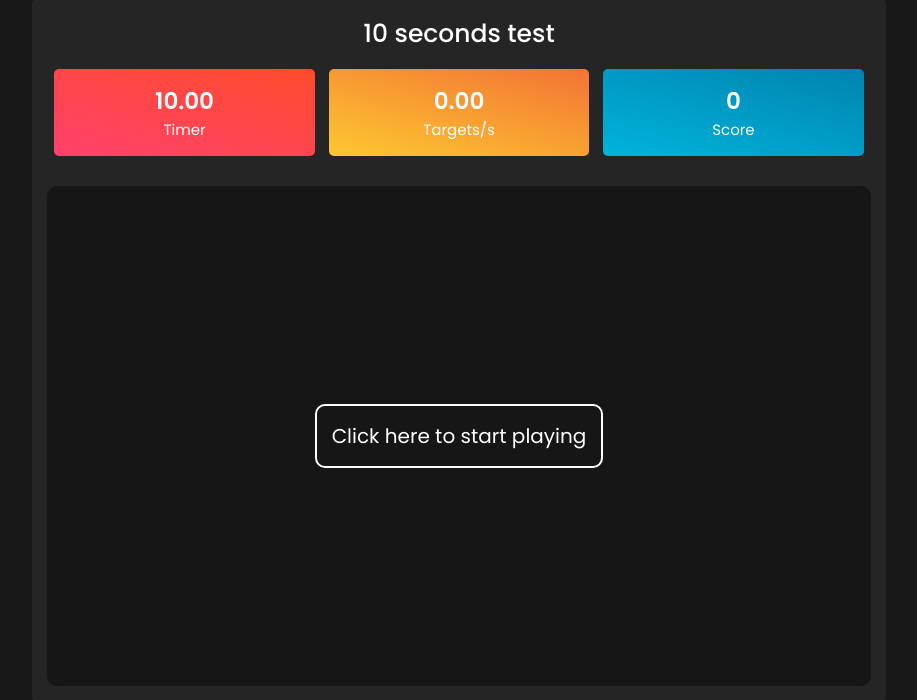
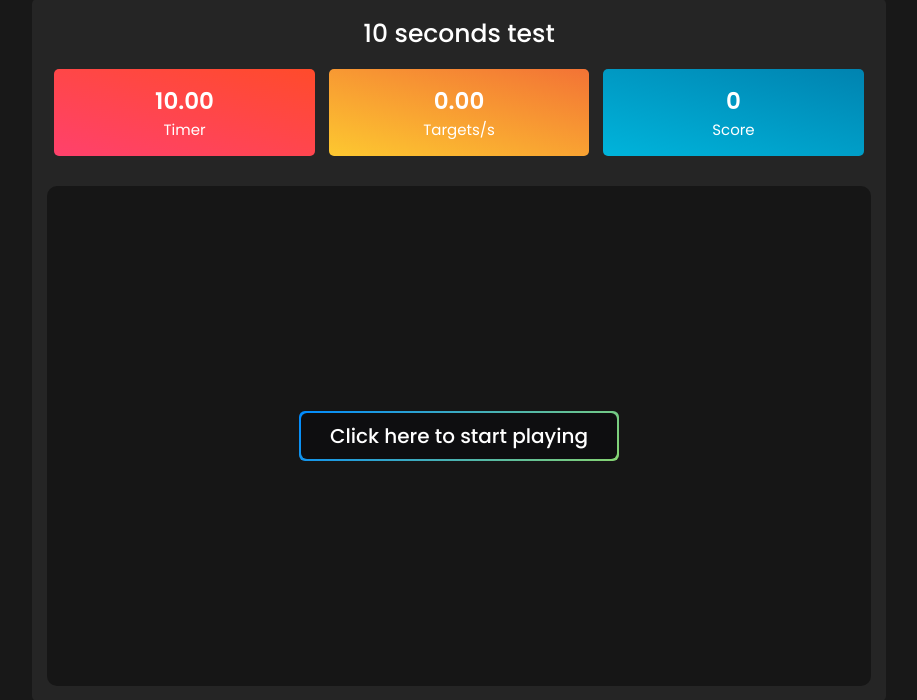
Before and after one commit to S1riyS/CLICKSPEED, a Flask app: page /aimtest?test_time=10 in a window 1280 px wide. Shown: the part 137-837 px from the top of the page, without its empty margins (181-1098 px from the left). Run offline with Flask 2, Linux system fonts and the light colour scheme; parts of the project's set-up code (start-up, migrations or seed data) failed here and were passed over; some libraries are stand-ins or nearby versions.

Commit message:
Updated start button

```diff
--- a/app/static/css/aim.css
+++ b/app/static/css/aim.css
@@ -1,3 +1,40 @@
+/* Button */
+.game__start-btn {
+  background-image: linear-gradient(135deg, #008aff, #86d472);
+  border-radius: 6px;
+  box-sizing: border-box;
+  color: #ffffff;
+  display: block;
+  height: 50px;
+  font-size: 20px;
+  font-weight: 500;
+  padding: 2px;
+  position: relative;
+  text-decoration: none;
+  width: 16em;
+  z-index: 2;
+}
+
+.game__start-btn:hover {
+  color: #fff;
+}
+
+.game__start-btn span {
+    padding: 12px;
+    align-items: center;
+    background: #0e0e10;
+    border-radius: 6px;
+    display: flex;
+    justify-content: center;
+    height: 100%;
+    transition: background 0.5s ease;
+    width: 100%;
+}
+
+.game__start-btn:hover span {
+  background: transparent;
+}
+/* Main */
 .main .row{
     justify-content: center;
 }
@@ -44,6 +81,7 @@
     font-weight: bold;
 }
 
+/* Game area */
 .game-area{
     display: flex;
     height: 500px;
@@ -52,14 +90,7 @@
     justify-content: center;
     border-radius: 10px;
 }
-.game-area .game__start-btn{
-    padding: 15px;
-    border-radius: 10px;
-    border: 2px solid #ffffff;
-    font-size: 20px;
-    color: #ffffff;
-    background-color: transparent;
-}
+
 
 @media (max-width: 991.98px){
     .game-area{
--- a/app/templates/aim_test.html
+++ b/app/templates/aim_test.html
@@ -25,7 +25,7 @@
     </div>
     <div class="game-area__wrapper">
         <div class="game-area">
-            <button class="game__start-btn">Click here to start playing</button>
+            <a class="game__start-btn" href="/"><span class="bn39span">Click here to start playing</span></a>
         </div>
     </div>
 </div>
```
